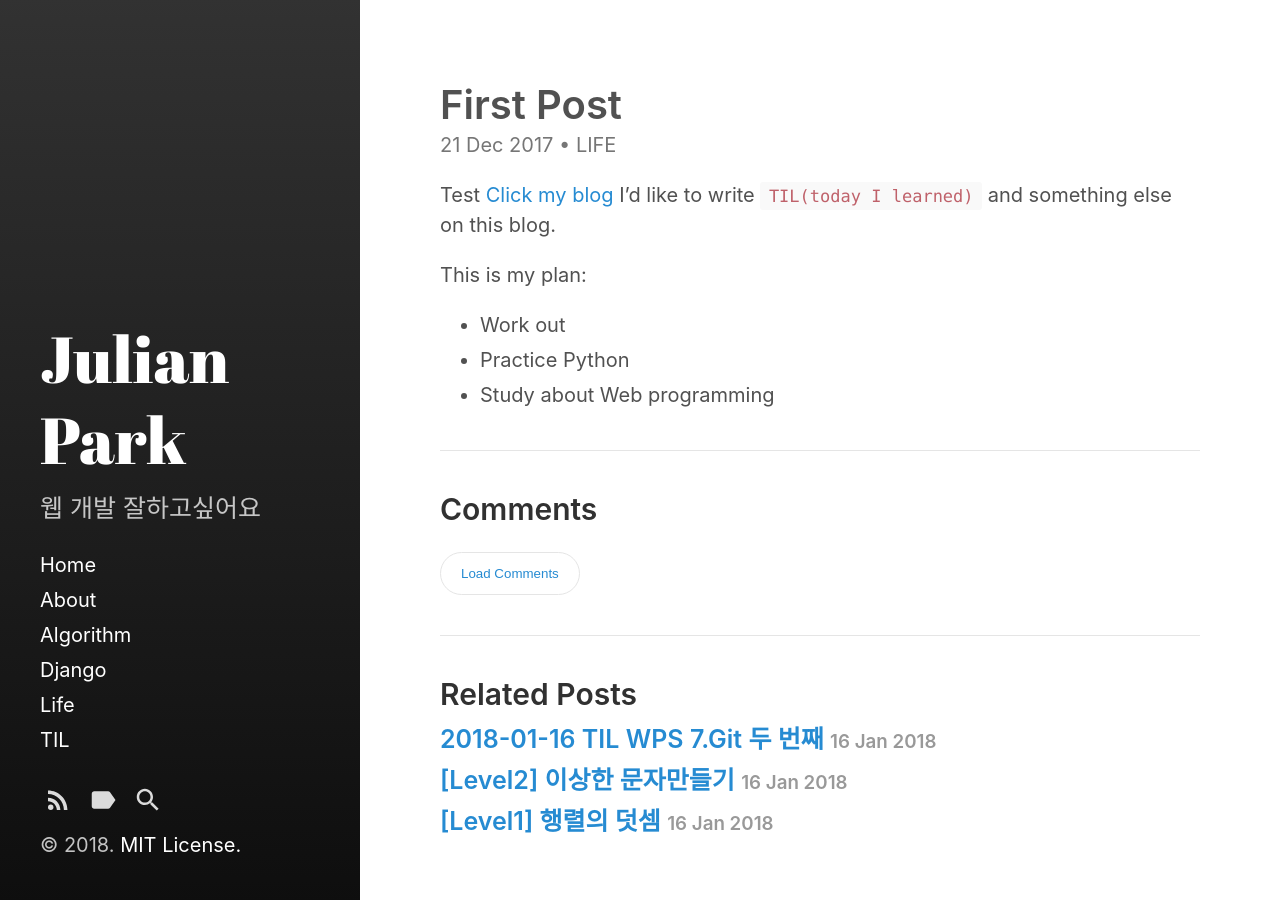
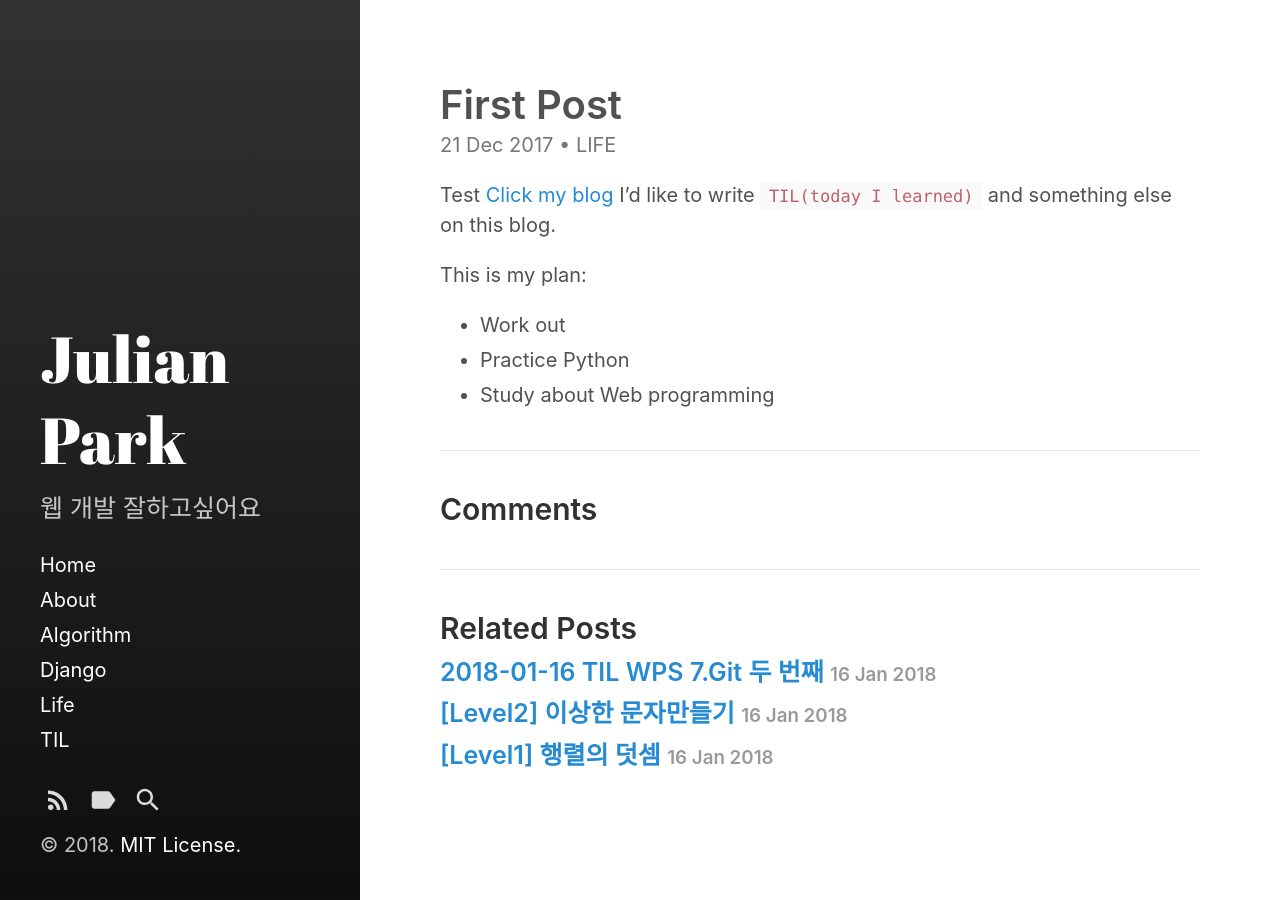
Before and after one commit to Chrisaor/chrisaor.github.com, a Jekyll site: the page built from _posts/LIFE/2017-12-21-first-post.markdown, in a window 1280 px wide. Built offline with Jekyll 4.4.1, drawn with Linux system fonts in a browser that asks for light colours.

Commit message:
comment update

```diff
--- a/_includes/disqus.html
+++ b/_includes/disqus.html
@@ -1,8 +1,5 @@
 {% if site.disqus.shortname %}
-  <div id="disqus_thread">
-    <button class="disqus-load loadDisqusComments()">
-      Load Comments
-    </button>
+  <div id="disqus_thread disqus-load loadDisqusComments()">
   </div>
   <script>
 
```
